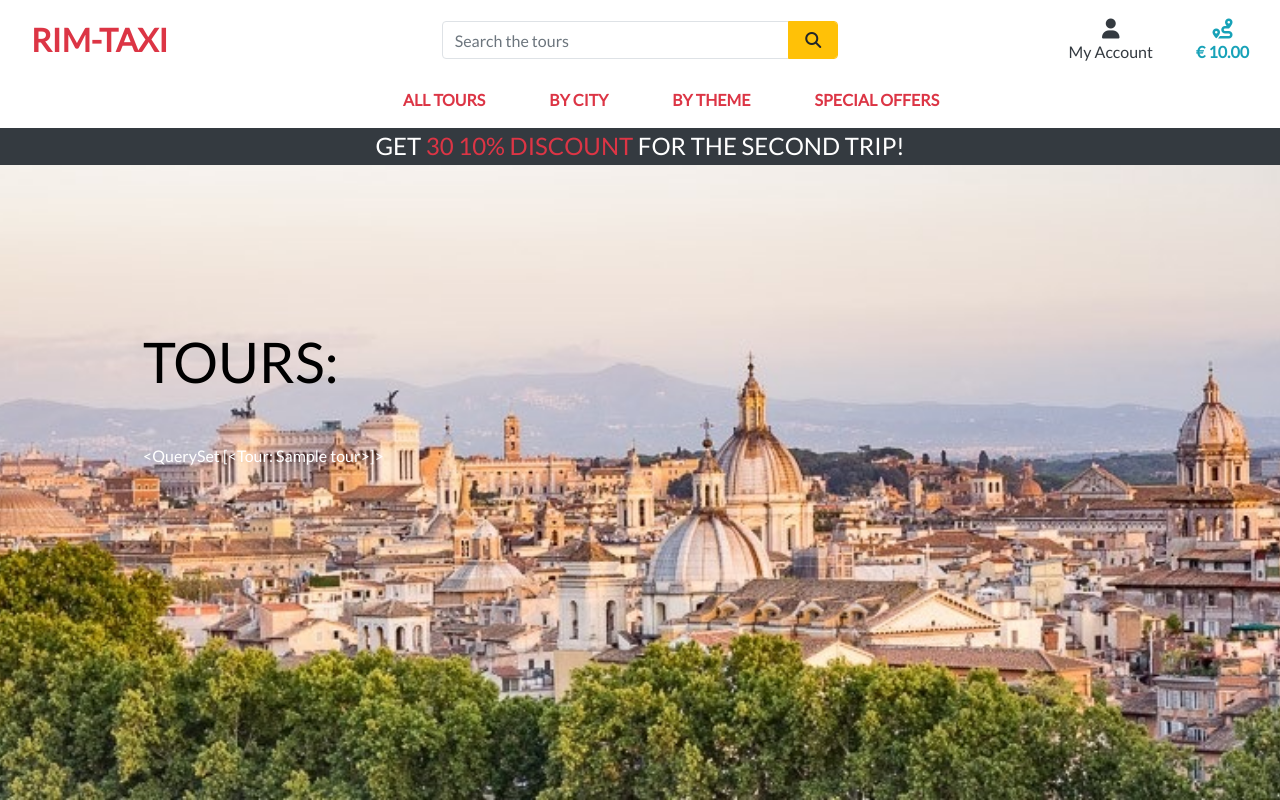
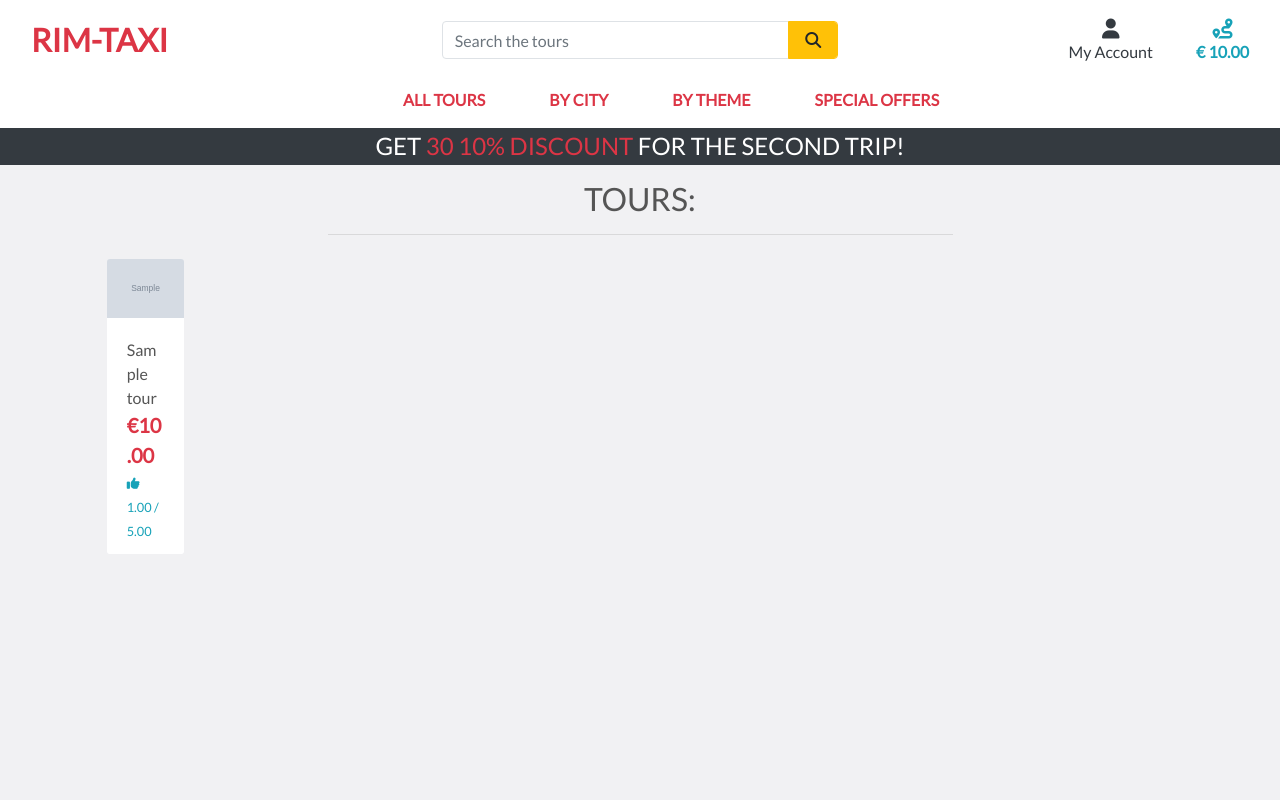
Before and after one commit to askfrsltn/ms4_rimtaxi, a Django app: template tours/templates/tours/tours.html in a window 1280 px wide. Run offline with Django 3.2, Linux system fonts and the light colour scheme; tables that the repository leaves empty hold one stand-in row (values such as "Sample post"); the template is opened without the code that fills it: values that come from a table or form of the project are taken from there, most other values are stand-ins (such as "Sample title", 1, 10 or a date in 2020); grey boxes marked "Sample" are stand-in pictures; parts of the project's set-up code (start-up, migrations or seed data) failed here and were passed over; some libraries are stand-ins or nearby versions.

Commit message:
Added tours page with 7 tours cards

```diff
--- a/home/templates/home/index.html
+++ b/home/templates/home/index.html
@@ -18,7 +18,7 @@
                 </h1>
                 <div class="my-5">
                     <h4>
-                        <a href="#" class="shop-now-button btn btn-lg rounded-1 text-uppercase py-3">
+                        <a href="{% url 'tours' %}" class="shop-now-button btn btn-lg rounded-1 text-uppercase py-3">
                             Find Your Tour
                         </a>
                     </h4>
--- a/static/css/base.css
+++ b/static/css/base.css
@@ -10,6 +10,16 @@ body {
     font-family: 'Lato';
 }
 
+.overlay{
+    height: 100%;
+    width: 100%;
+    top: 0;
+    left: 0;
+    position: fixed;
+    background: #F1F1F3;
+    z-index: -1;
+    padding-top: 164px
+}
 /* from Bulma */
 .icon {
     align-items: center;
--- a/templates/includes/main-nav.html
+++ b/templates/includes/main-nav.html
@@ -9,7 +9,7 @@
                 <a href="" class="dropdown-item">By Theme</a>
                 <a href="" class="dropdown-item">By Price</a>
                 <a href="" class="dropdown-item ">By Rating</a>
-                <a href="" class="dropdown-item ">All Tours</a>
+                <a href="{% url 'tours' %}" class="dropdown-item ">All Tours</a>
             </div>
         </li>
 
--- a/tours/templates/tours/tours.html
+++ b/tours/templates/tours/tours.html
@@ -2,24 +2,80 @@
 {% load static %}
 
 {% block page_header %}
-<div class="container header-container">
-    <div class="row">
+<div class="container h-100 header-container">
+    <div class="row h-100">
         <div class="col">
         </div>
     </div>
 </div>
 {% endblock %}
 {% block content%}
-<div class="container h-100">
-    <div class="row h-100">
-        <div class="col-7 col-md-8 my-auto">
-            <h1 class="display-4 logo-font text-black">
-               Tours:
-            </h1>
-            <div class="my-5 text-white">
-                    {{ tours }}
+    <div class="overlay">
+        <div class="container-fluid">
+            <div class="row">
+                <div class="col text-center mt-3">
+                    <h2 class="logo-font">Tours: </h2>
+                    <hr class="w-50 mb-1">
+                </div>
+            </div>
+            <div class="row">
+                <div class="product-container mt-3 col-10 offset-1">
+                    <div class="row mt-1 mb-2">
+                        <div class="row">
+                            {% for tour in tours %}
+                                <div class="col-sm-6 col-md-6 col-lg-4 col-xl-3">
+                                    <div class="card border-0 h-100">
+                                        {% if tour.tour_image %}
+                                            <a href="">
+                                                <img class="card-img-top img-fluid" src="{{ tour.tour_image.url }}" alt="{{ tour.tour_name }}">
+                                            </a>
+                                        {% else %}
+                                            <a href="">
+                                                <img class="card-img-top img-fluid" src="{{ MEDIA_URL }}noimage.png" alt="{{ tour.tour_friendly_name }}">
+                                            </a>
+                                        {% endif %}
+                                        <div class="card-body pb-0">
+                                            <p class="mb-0">{{ tour.tour_friendly_name }}</p>
+                                        </div>
+                                        <div class="card-footer bg-white pt-0 border-0 text-left">
+                                            <div class="row">
+                                                <div class="col">
+                                                    <p class="lead mb-0 text-left font-weight-bold text-danger">€{{ tour.tour_price }}</p>
+                                                    {% if tour.tour_ranking %}
+                                                        <small class="text-info"><i class="fas fa-thumbs-up mr-1 text-info"></i>{{ tour.tour_ranking }} / 5.00</small>
+                                                    {% else %}
+                                                        <small class="text-muted">No Rating</small>
+                                                    {% endif %}
+                                                </div>
+                                            </div>
+                                        </div>
+                                    </div>
+                                </div>
+                                {% if forloop.counter|divisibleby:1 %}
+                                <div class="col-12 d-sm-none mb-5">
+                                    <hr>
+                                </div>
+                                {% endif %}
+                                {% if forloop.counter|divisibleby:2 %}
+                                    <div class="col-12 d-none d-sm-block d-md-block d-lg-none mb-5">
+                                        <hr>
+                                    </div>
+                                {% endif %}
+                                {% if forloop.counter|divisibleby:3 %}
+                                    <div class="col-12 d-none d-lg-block d-xl-none mb-5">
+                                        <hr>
+                                    </div>
+                                {% endif %}
+                                {% if forloop.counter|divisibleby:4 %}
+                                    <div class="col-12 d-none d-xl-block mb-5">
+                                        <hr>
+                                    </div>
+                                {% endif %}
+                            {% endfor %}
+                        </div>
+                    </div>
+                </div>
             </div>
         </div>
     </div>
-</div>
 {% endblock %}
```
Also changed, not shown: media/sightseeing.jpg, media/vatican.jpg.
